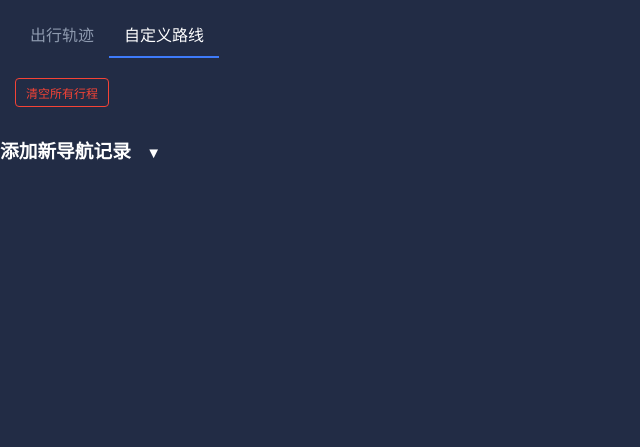
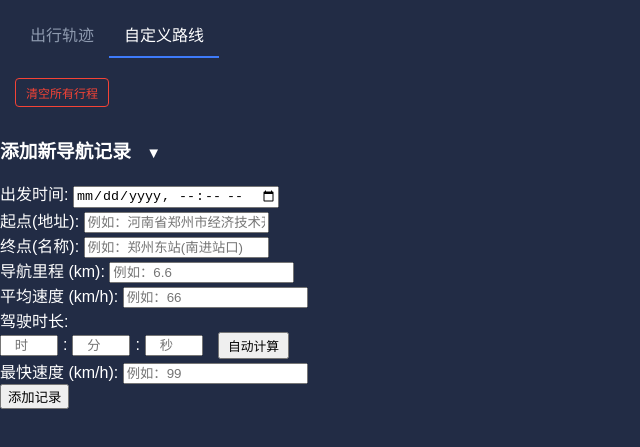
Before and after one commit to diverseforest/Trace, a plain HTML site: page index.html in a window 1280 px wide. Both pictures are taken after a click on the element "自定义路线". Shown: the part 47-494 px from the top of the page, without its empty margins (0-640 px from the left). Drawn offline with nearby package versions, Linux system fonts and the light colour scheme.

Commit message:
优化导航时间输入体验

```diff
--- a/index.html
+++ b/index.html
@@ -42,27 +42,34 @@
             </div>
             <div class="form-group">
                 <label for="start-location-address">起点(地址):</label>
-                <input type="text" id="start-location-address" placeholder="例如：河南省南阳市唐河县新春路" required>
+                <input type="text" id="start-location-address" placeholder="例如：河南省郑州市经济技术开发区第十五大街" required>
             </div>
             <div class="form-group">
                 <label for="end-location-name">终点(名称):</label>
-                <input type="text" id="end-location-name" placeholder="例如：方圆精选酒店(唐河文峰路店)" required>
+                <input type="text" id="end-location-name" placeholder="例如：郑州东站(南进站口)" required>
             </div>
             <div class="form-group">
                 <label for="distance">导航里程 (km):</label>
-                <input type="number" id="distance" step="0.1" min="0" placeholder="例如：4.7" required>
+                <input type="number" id="distance" step="0.1" min="0" placeholder="例如：6.6" required>
             </div>
-             <div class="form-group">
+            <div class="form-group">
+                <label for="avg-speed">平均速度 (km/h):</label>
+                <input type="number" id="avg-speed" min="0" placeholder="例如：66" required>
+            </div>
+            <div class="form-group">
                 <label for="duration">驾驶时长:</label>
-                <input type="text" id="duration" placeholder="格式 HH:MM:SS, 例如：00:16:20" required pattern="\d{2}:\d{2}:\d{2}">
+                <div class="duration-container">
+                    <input type="number" id="duration-hours" min="0" max="99" placeholder="时" class="duration-input">
+                    <span>:</span>
+                    <input type="number" id="duration-minutes" min="0" max="59" placeholder="分" class="duration-input">
+                    <span>:</span>
+                    <input type="number" id="duration-seconds" min="0" max="59" placeholder="秒" class="duration-input">
+                </div>
+                <input type="hidden" id="duration" required>
             </div>
-             <div class="form-group">
-                <label for="avg-speed">平均速度 (km/h):</label>
-                <input type="number" id="avg-speed" min="0" placeholder="例如：17" required>
-            </div>
-             <div class="form-group">
+            <div class="form-group">
                 <label for="max-speed">最快速度 (km/h):</label>
-                <input type="number" id="max-speed" min="0" placeholder="例如：42" required>
+                <input type="number" id="max-speed" min="0" placeholder="例如：99" required>
             </div>
             <button type="submit">添加记录</button>
         </form>
--- a/script.js
+++ b/script.js
@@ -33,7 +33,7 @@ document.addEventListener('DOMContentLoaded', () => {
             this.classList.toggle('collapsed');
         });
         // 初始化为折叠状态
-        collapsibleHeader.classList.add('collapsed');
+        //collapsibleHeader.classList.add('collapsed');
     }
 
     // Load trips from localStorage or initialize empty array
@@ -41,6 +41,66 @@ document.addEventListener('DOMContentLoaded', () => {
 
     // Initial render
     renderTrips();
+
+    // 添加驾驶时长自动计算功能
+    const distanceInput = document.getElementById('distance');
+    const avgSpeedInput = document.getElementById('avg-speed');
+    const durationInput = document.getElementById('duration');
+
+    if (distanceInput && avgSpeedInput && durationInput) {
+        // 当里程或平均速度改变时，自动计算时长
+        distanceInput.addEventListener('input', calculateDuration);
+        avgSpeedInput.addEventListener('input', calculateDuration);
+
+        // 添加自动计算按钮
+        const durationLabel = durationInput.previousElementSibling;
+        if (durationLabel) {
+            const calcButton = document.createElement('button');
+            calcButton.type = 'button';
+            calcButton.id = 'calculate-duration-btn';
+            calcButton.textContent = '自动计算';
+            calcButton.style.marginLeft = '10px';
+            calcButton.style.fontSize = '0.8em';
+            calcButton.style.padding = '2px 8px';
+            durationLabel.appendChild(calcButton);
+
+            calcButton.addEventListener('click', calculateDuration);
+        }
+
+        // 优化时长输入，允许直接输入HHMMSS格式
+        durationInput.addEventListener('input', function(e) {
+            const value = e.target.value.replace(/[^0-9]/g, '');
+            if (value.length <= 6) {
+                // 用户正在输入数字
+                let formatted = value;
+                if (value.length > 2) {
+                    formatted = value.slice(0, 2) + ':' + value.slice(2);
+                }
+                if (value.length > 4) {
+                    formatted = formatted.slice(0, 5) + ':' + value.slice(4);
+                }
+                e.target.value = formatted;
+            }
+        });
+    }
+
+    function calculateDuration() {
+        const distance = parseFloat(distanceInput.value);
+        const avgSpeed = parseFloat(avgSpeedInput.value);
+
+        if (distance && avgSpeed && avgSpeed > 0) {
+            // 计算总秒数 (距离/速度*3600)
+            const totalSeconds = Math.round((distance / avgSpeed) * 3600);
+
+            // 转换为时分秒
+            const hours = Math.floor(totalSeconds / 3600);
+            const minutes = Math.floor((totalSeconds % 3600) / 60);
+            const seconds = totalSeconds % 60;
+
+            // 更新输入框，格式为 HH:MM:SS
+            durationInput.value = `${String(hours).padStart(2, '0')}:${String(minutes).padStart(2, '0')}:${String(seconds).padStart(2, '0')}`;
+        }
+    }
 
     // 表单提交处理
     if (form) {
--- a/style.css
+++ b/style.css
@@ -77,7 +77,22 @@ header h1 {
 .filter-icon {
     font-style: normal;
 }
+.duration-container {
+    display: flex;
+    align-items: center;
+    gap: 5px;
+}
 
+.duration-input {
+    width: 50px;
+    text-align: center;
+}
+
+#calculate-duration {
+    margin-left: 10px;
+    padding: 2px 8px;
+    font-size: 0.8em;
+}
 /* 行程列表样式 */
 #trip-list {
     padding: 0 8px;
```
